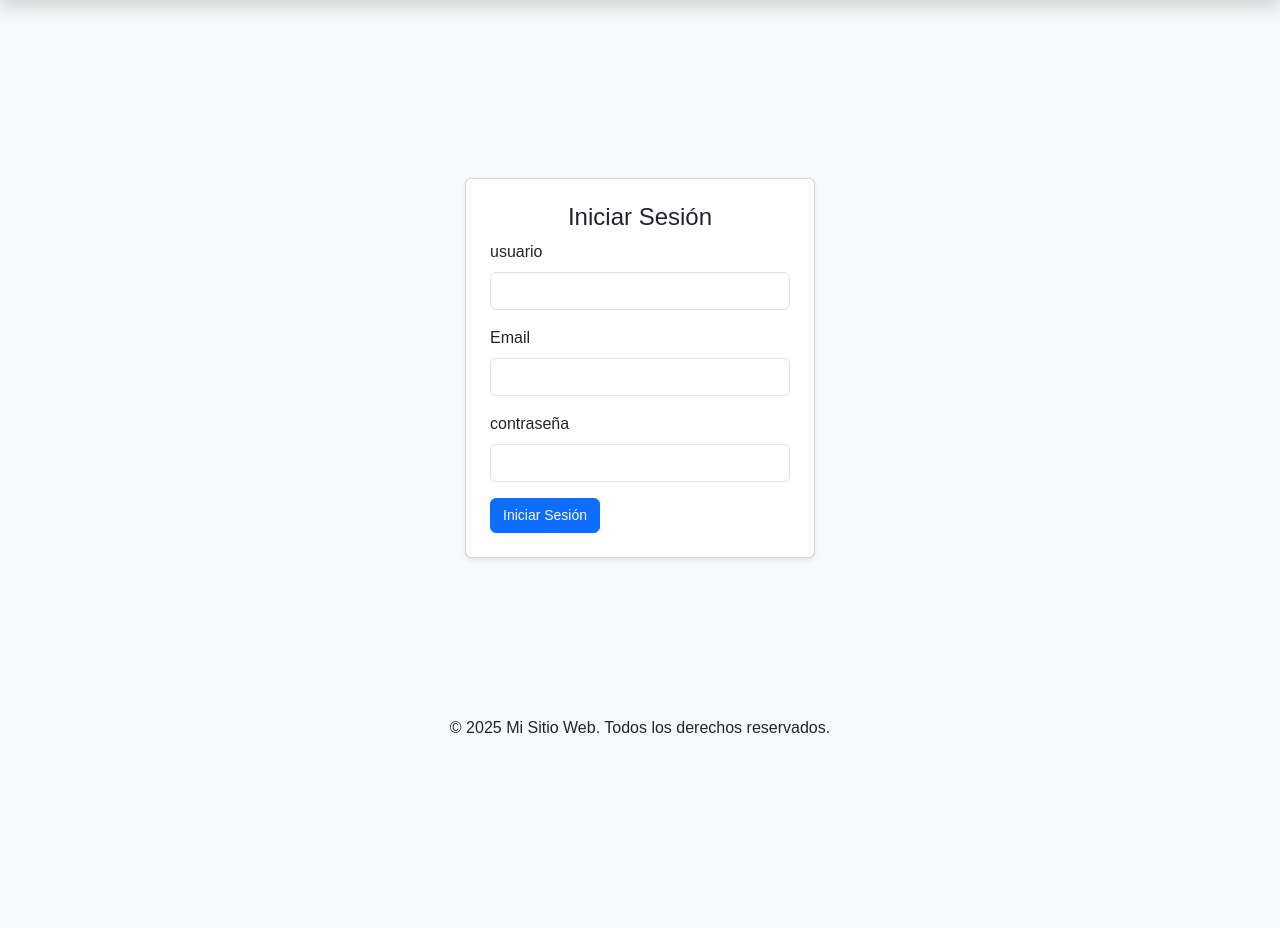
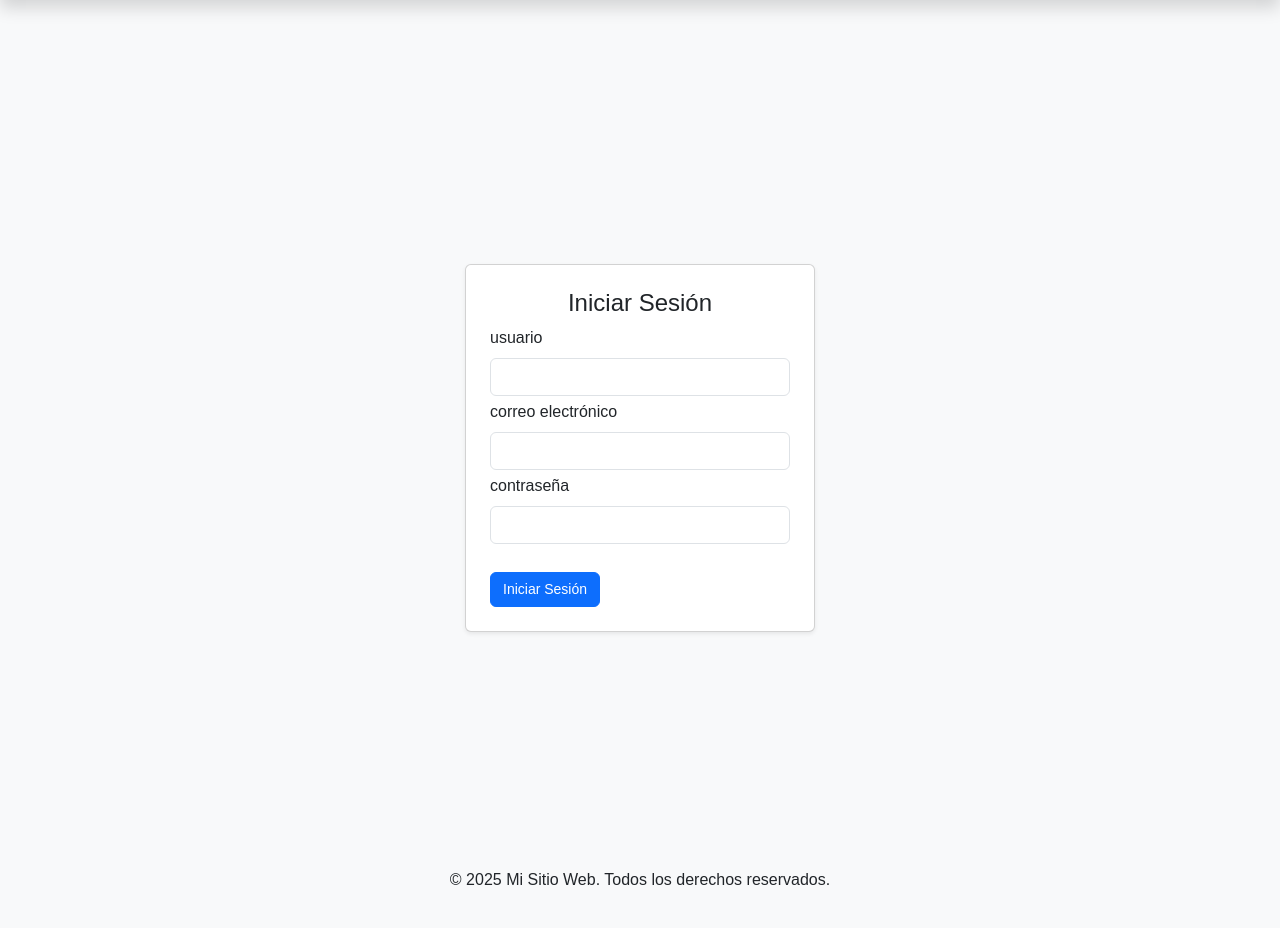
Before and after one commit to jzaldivarl/plantilla_web_base_1.0, a Flask app: page /login/ in a window 1280 px wide. Shown: the part 56-984 px from the top of the page. Before the commit the page ends 789 px from the top, so only its background shows below. Run offline with Flask 3, Linux system fonts and the light colour scheme; some libraries are stand-ins or nearby versions.

Commit message:
primera salva

```diff
--- a/app/templates/base.html
+++ b/app/templates/base.html
@@ -6,13 +6,25 @@
     <meta charset="UTF-8">
     <meta name="viewport" content="width=device-width, initial-scale=1.0">
     <title>{% block title %}Home{% endblock %}</title>
+
     <!-- Bootstrap CSS -->
     <link rel="stylesheet" href="{{ url_for('static', filename='bootstrap/css/bootstrap.min.css') }}">
     <link rel="stylesheet" href="{{ url_for('static', filename='css/bootstrap-icons.css') }}">
+
     <!-- Custom CSS -->
     <link rel="stylesheet" href="{{ url_for('static', filename='css/styles.css') }}">
+
+    <!-- Estilo para el fade-out de los mensajes flash -->
+    <style>
+        .fade-out {
+        opacity: 0;
+        transition: opacity 1s ease-out;
+        }
+    </style>
+
 </head>
 <body class="d-flex flex-column min-vh-100" >
+
     <!-- Barra de navegación -->
     <nav class="navbar navbar-expand-lg bg-light shadow">
         <div class="container">
@@ -58,11 +70,10 @@
         </div>
     </nav>
 
-    <!-- Bloque para mostrar mensajes flash -->
-    <div class="container mt-4">
+    <!-- Contenedor para los mensajes flash -->
     {% with messages = get_flashed_messages(with_categories=true) %}
         {% if messages %}
-            <div class="flashes">
+          <div class="container mt-3">
             {% for category, message in messages %}
               <div class="alert alert-{{ category }} alert-dismissible fade show" role="alert">
                 {{ message }}
@@ -72,18 +83,31 @@
           </div>
         {% endif %}
     {% endwith %}
-    </div>
 
     <!-- Contenido específico de cada página -->
-    <main class="container mt-4 flex-grow-1">
+    <main class="container mt-5  flex-grow-1">
         {% block content %}
         {% endblock %}
     </main>
 
     <!-- Footer -->
-    <footer class="bg-light text-center py-3">
+    <footer class="bg-light text-center py-2">
         <p>&copy; {{ current_year }} Mi Sitio Web. Todos los derechos reservados.</p>
     </footer>
+
+    <!-- Script para desaparecer los mensajes flash después de 5 segundos -->
+    <script>
+        setTimeout(() => {
+        const alerts = document.querySelectorAll('.alert');
+        alerts.forEach(alert => {
+            alert.classList.add('fade-out');
+            // Opcional: eliminar completamente el elemento después de la transición
+            setTimeout(() => {
+            alert.remove();
+            }, 1000);
+        });
+        }, 5000);
+    </script>
 
     <!-- Bootstrap JS -->
     <script src="{{ url_for('static', filename='bootstrap/js/bootstrap.bundle.min.js') }}"></script>
--- a/app/templates/home.html
+++ b/app/templates/home.html
@@ -5,7 +5,7 @@
 {% block title %}Home{% endblock %}
 
 {% block content %}
-<div class="text-lg-start" >
+<div class="text-lg-start mt-5 " >
     <h1 class="display-4">Bienvenido!</h1>
     <p class="lead">Muy feliz de tu visita</p>
     <p>Aquí podrás encontrar diferentes servicios</p>
--- a/app/templates/login.html
+++ b/app/templates/login.html
@@ -5,29 +5,28 @@
 {% block title %}Login{% endblock %}
 
 {% block content %}
-<div class="container d-flex justify-content-center align-items-center" style="height: 80vh;">
+<div class="container d-flex justify-content-center align-items-center" style="height: 100vh;">
     <div class="card shadow-sm p-4" style="width: 100%; max-width: 350px;">
+
         <h4 class="text-center">Iniciar Sesión</h4>
 
-        <!--fromulario login-->
-        <form method="POST" action="{{ url_for('login.login_view') }}">
-
+        <!--Formulario de login-->
+        <form method="POST" class="register-form"  action="{{ url_for('login.login_view') }}">
             <!-- ✅ Campo oculto para el token CSRF -->
             <input type="hidden" name="csrf_token" value="{{ csrf_token() }}">
-            <div class="mb-3">
+            <div class="mb-1">
                 <label for="username" class="form-label">usuario</label>
                 <input type="text" class="form-control" id="username" name="username" required>
             </div>
-            <div class="mb-3">
-                <label for="email" class="form-label">Email</label>
+            <div class="mb-1">
+                <label for="email" class="form-label">correo electrónico</label>
                 <input type="email" class="form-control" id="email" name="email" required>
             </div>
-            <div class="mb-3">
+            <div class="mb-1">
                 <label for="password" class="form-label">contraseña</label>
                 <input type="password" class="form-control" id="password" name="password" required>
             </div>
-            <button type="submit" class="btn btn-primary" style="font-size: 14px">Iniciar Sesión</button>
-
+            <button type="submit" class="btn btn-primary mt-4" style="font-size: 14px">Iniciar Sesión</button>
         </form>
 
     </div>
```
Also changed, not shown: app/routes/verifyBP.py (+31 -47 lines), app/templates/register.html (+6 -9 lines), app/templates/verify.html (+16 -39 lines). Lines whose indentation alone changed are shown as unchanged.
